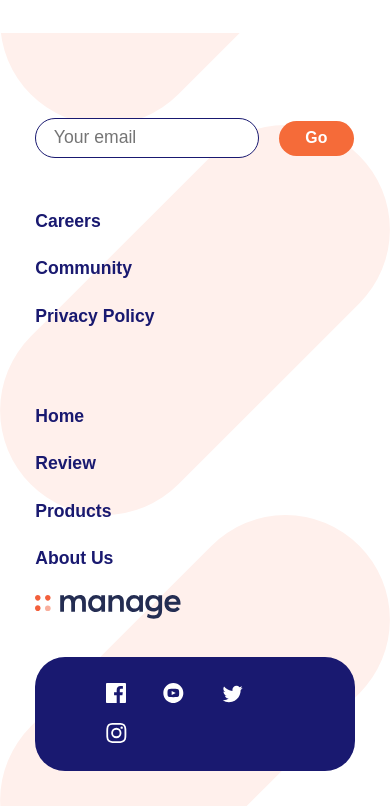
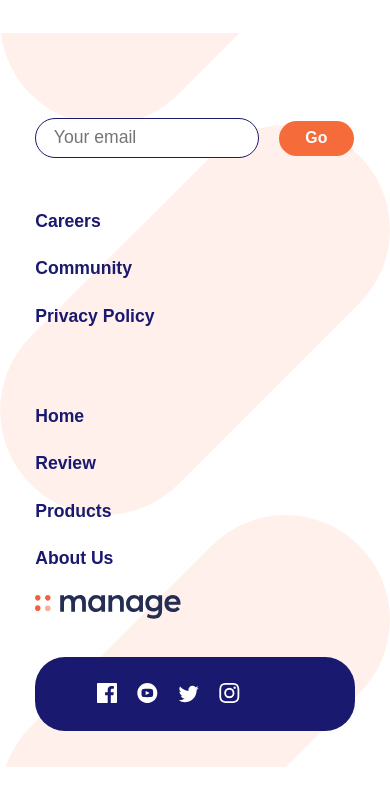
Before and after one commit to MahvelUyom/manage-website, a plain HTML site: page index.html in a window 390 px wide. Shown: the part 2605-3411 px from the top of the page. After the commit the page ends 3372 px from the top, so only its background shows below. Drawn offline with Linux system fonts and the light colour scheme.

Commit message:
Update style.css

```diff
--- a/style.css
+++ b/style.css
@@ -341,4 +341,7 @@ footer input{
         padding: 2rem 6rem;
         border-radius: 30px;
     }
+      .socials img{
+        margin: 1rem;
+    }
 }
```
